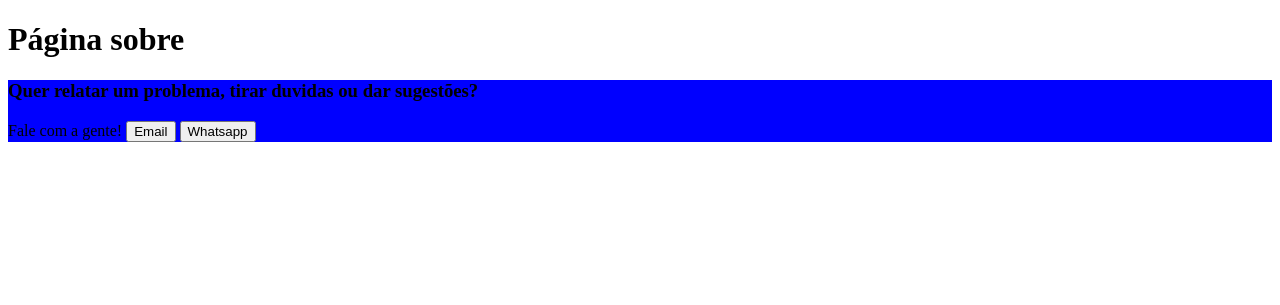
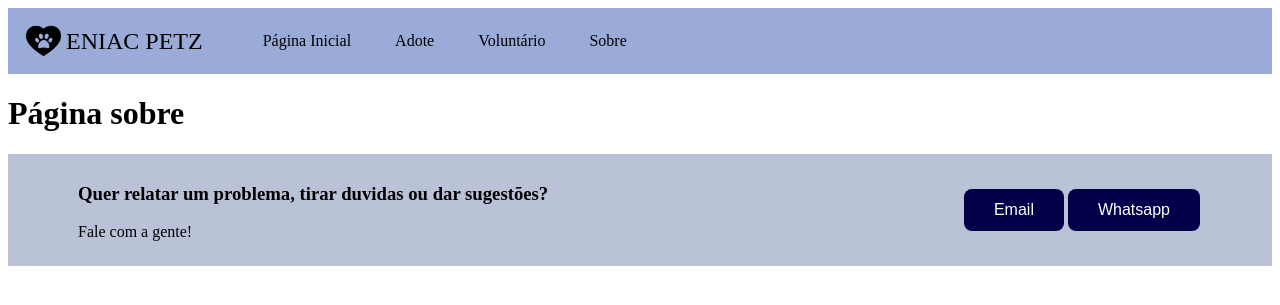
Before and after one commit to joycarolline/Projeto-eniac, a Django app: page /sobre/ in a window 1280 px wide. Shown: the top 305 px of the page. Run offline with Django 5.2, Linux system fonts and the light colour scheme.

Commit message:
mudanças nos templates

```diff
--- a/Projeto_abrigo/abrigo/static/style.css
+++ b/Projeto_abrigo/abrigo/static/style.css
@@ -1,3 +1,70 @@
 footer{
-    background-color: blue;
+    background-color: rgba(186, 194, 216, 1);
+    display: flex; /* Exibe os elementos como um flex container */
+    justify-content: space-between; /* Distribui o espaço entre os elementos */
+    align-items: center; /* Alinha os elementos verticalmente */
+    padding: 10px;
 }
+
+.button{
+    background-color: rgba(1, 0, 72, 1); /* Cor de fundo do botão */
+    border: none; /* Remove a borda padrão do botão */
+    color: white; /* Cor do texto do botão */
+    padding: 12px 30px; /* Espaçamento interno do botão */
+    text-decoration: none; /* Remove a decoração do texto */
+    display: inline-block; /* Exibe o botão como um bloco */
+    font-size: 16px; /* Tamanho da fonte */
+    margin: 4px 2px; /* Margem externa */
+    cursor: pointer; /* Cursor ao passar o mouse */
+    border-radius: 8px; /* Raio de curvatura das bordas do botão */
+}
+
+.container-button{
+    display: flex;
+    justify-content: right;
+    margin-right: 60px;
+
+}
+
+.container-footer{
+    display: grid;
+    justify-content: left;
+    margin-left: 60px;
+    padding-bottom: 15px;
+    vertical-align: middle;
+}
+
+.navbar {
+    background-color: rgba(155, 171, 216, 1);
+}
+
+.img-logo{
+    width:35px;
+    height: auto;
+    margin-left: 10px;
+}
+
+.navbar .container {
+    display: flex;
+    align-items:center;
+    padding: 8px;
+}
+
+.navbar-brand {
+    font-size: 1.5em;
+    color: #000000;
+    text-decoration: none;
+    margin-left: 5px;
+
+}
+
+.navbar-nav .nav-item {
+    display: inline;
+    margin-right: 20px;
+    margin-left: 20px;
+}
+
+.navbar-nav .nav-link {
+    color: #000000;
+    text-decoration: none;
+}
--- a/Projeto_abrigo/abrigo/templates/base.html
+++ b/Projeto_abrigo/abrigo/templates/base.html
@@ -1,22 +1,41 @@
 <!DOCTYPE html>
 {% load static %}
+
 <head>
   <meta charset="UTF-8">
   <meta name="viewport" content="width=device-width, initial-scale=1.0">
   <title>Eniac Petz</title>
   <link rel="stylesheet" href="{% static '/style.css' %}">
 </head>
+
 <body>
+  <nav class="navbar">
+    <div class="container">
+      <img src="{% static '/img/logo.png' %}" class="img-logo" alt="Logo"/>
+        <a href="/" class="navbar-brand">ENIAC PETZ</a>
+        <ul class="navbar-nav">
+            <li class="nav-item"><a href="/" class="nav-link">Página Inicial</a></li>
+            <li class="nav-item"><a href="/animais" class="nav-link">Adote</a></li>
+            <li class="nav-item"><a href="/voluntarios" class="nav-link">Voluntário</a></li>
+            <li class="nav-item"><a href="/sobre" class="nav-link">Sobre</a></li>
+        </ul>
+    </div>
+</nav>
 
 {% block content %}
 {% endblock %}
 
 <footer>
+
+  <div class="container-footer">
   <h3>Quer relatar um problema, tirar duvidas ou dar sugestões?</h3>
   <a>Fale com a gente!</a>
+  </div>
 
-  <button>Email</button>
-  <button>Whatsapp</button>
+  <div class="container-button">
+  <button class="button">Email</button>
+  <button class="button">Whatsapp</button>
+  </div>
 
 </footer>
 </body>
--- a/Projeto_abrigo/abrigo/urls.py
+++ b/Projeto_abrigo/abrigo/urls.py
@@ -25,7 +25,6 @@ from app_voluntarios.views import voluntarios
 
 urlpatterns = [
     path('admin/', admin.site.urls),
-    path('adotantes/', adotantes),
     path('', inicial, name='inicial'),
     path('sobre/', sobre, name='sobre'),
     path('animais/', animal_list, name='animais'  ),
--- a/Projeto_abrigo/app_animais/templates/animais.html
+++ b/Projeto_abrigo/app_animais/templates/animais.html
@@ -1,10 +1,10 @@
 {% extends 'base.html' %}
 
 {% block content %}
-    <h1>Página Animais</h1>
     <!-- Conteúdo específico da página animais -->
 
-    <h1>Lista de Animais</h1>
+    <h1>Animais disponiveis para adoção</h1>
+    <a>Lorem ipsum dolor sit amet, consectetur c quam sit amet posuere non magna. Pellentesque leo eros, auctor eget </a>
     <ul>
         {% for animal in animais %}
             <li>
```
Also changed, not shown: Projeto_abrigo/app_paginas_gerais/static/css/style.css (+103 -1 lines), Projeto_abrigo/app_paginas_gerais/templates/inicial.html (+72 -32 lines), Projeto_abrigo/app_paginas_gerais/static/img/img1.png (added), Projeto_abrigo/app_paginas_gerais/static/img/img2.png (added), Projeto_abrigo/app_paginas_gerais/static/img/img3.png (added), Projeto_abrigo/db.sqlite3.
